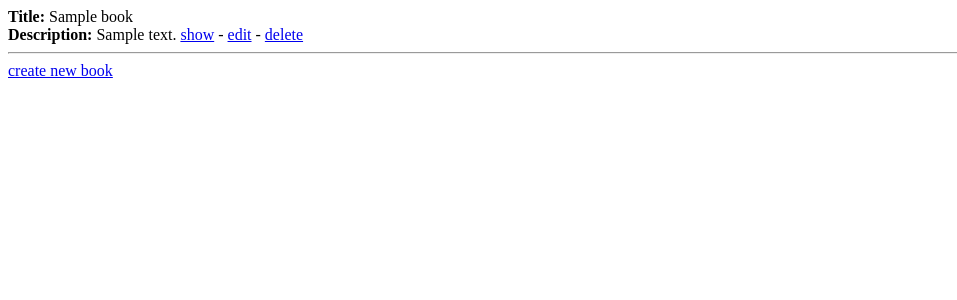
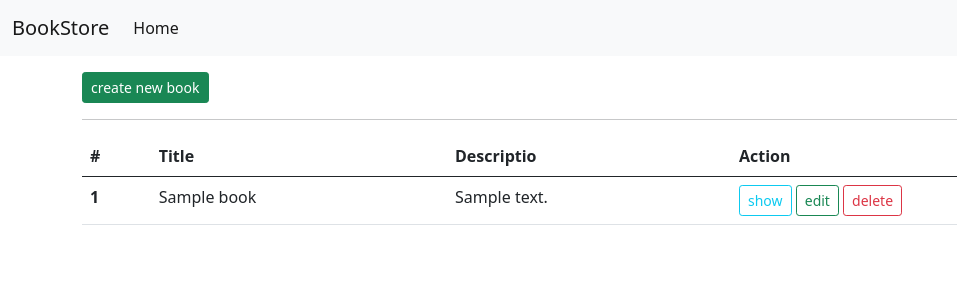
Before and after one commit to BassamSaadElsafy/Book-Store, a Django app: template books/templates/books/index.html in a window 1280 px wide. Shown: the top 300 px of the page, without its empty margins (0-957 px from the left). Run offline with Django 3.2, Linux system fonts and the light colour scheme; the template is opened without the code that fills it: most values are stand-ins (such as "Sample title", 1, 10 or a date in 2020).

Commit message:
adjust design of the forms using Bootstrap

```diff
--- a/books/templates/books/index.html
+++ b/books/templates/books/index.html
@@ -4,17 +4,34 @@
 
 {% block content %}
 
-    {% for book in books %}
+    <a href="{% url 'create' %}" class="btn btn-success  btn-sm mt-3"> create new book </a>
+    <hr>
 
-        <b>Title:</b> {{ book.title }} <br>
-        <b>Description:</b> {{ book.description }}
-        <a href="{% url 'show' book.id %}">show</a> -
-        <a href="{% url 'edit' book.id %}">edit</a> -
-        <a href="{% url 'destroy' book.id %}">delete</a>
-        <hr>
+        <table class="table">
+            <thead>
+                <tr>
+                    <th scope="col">#</th>
+                    <th scope="col">Title</th>
+                    <th scope="col">Descriptio</th>
+                    <th scope="col">Action</th>
+                </tr>
+            </thead>
+            <tbody>
 
-    {% endfor %}
+                {% for book in books %}
+                    <tr>
+                        <th scope="row">{{ book.id }}</th>
+                        <td>{{ book.title }}</td>
+                        <td>{{ book.description }}</td>
+                        <td>
+                            <a href="{% url 'show' book.id %}" class="btn btn-outline-info btn-sm">show</a>
+                            <a href="{% url 'edit' book.id %}" class="btn btn-outline-success btn-sm">edit</a>
+                            <a href="{% url 'destroy' book.id %}" class="btn btn-outline-danger btn-sm">delete</a>
+                        </td>
+                    </tr>
+                {% endfor %}
 
-    <a href="{% url 'create' %}"> create new book </a>
+            </tbody>
+        </table>
 
 {% endblock %}
--- a/books/templates/layouts/app.html
+++ b/books/templates/layouts/app.html
@@ -5,12 +5,33 @@
     <meta http-equiv="X-UA-Compatible" content="IE=edge">
     <meta name="viewport" content="width=device-width, initial-scale=1.0">
     <title>{% block title %} page title {% endblock %}</title>
+    <link href="https://cdn.jsdelivr.net/npm/bootstrap@5.0.0-beta3/dist/css/bootstrap.min.css" rel="stylesheet">
 </head>
 <body>
 
-    {% block content %}
+    <nav class="navbar navbar-expand-lg navbar-light bg-light">
+        <div class="container-fluid">
+          <a class="navbar-brand" href="{% url 'index' %}">BookStore</a>
+          <button class="navbar-toggler" type="button" data-bs-toggle="collapse" data-bs-target="#navbarNav" aria-controls="navbarNav" aria-expanded="false" aria-label="Toggle navigation">
+            <span class="navbar-toggler-icon"></span>
+          </button>
+          <div class="collapse navbar-collapse" id="navbarNav">
+            <ul class="navbar-nav">
 
-    {% endblock %}
+              <li class="nav-item">
+                <a class="nav-link active" aria-current="page" href="{% url 'index' %}">Home</a>
+              </li>
+
+            </ul>
+          </div>
+        </div>
+      </nav>
+
+    <div class="container">
+        {% block content %}
+
+        {% endblock %}
+    </div>
 
 </body>
 </html>
```
Also changed, not shown: books/templates/books/create.html (+12 -9 lines), books/templates/books/edit.html (+13 -2 lines), books/templates/books/show.html (+11 -5 lines).
